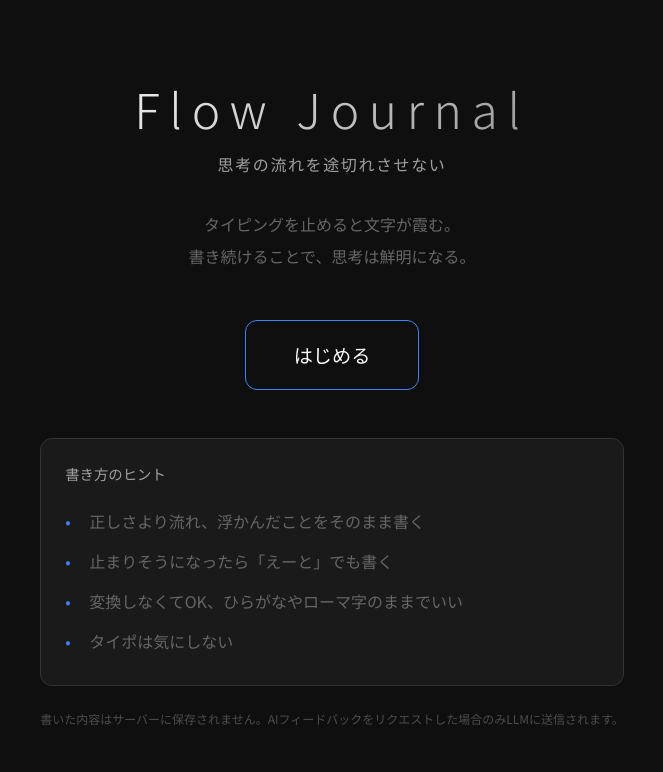
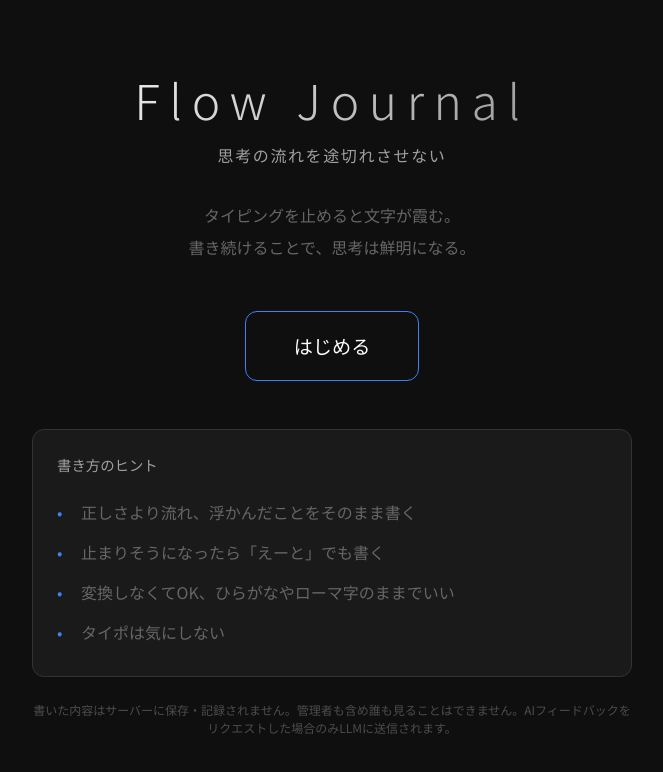
Before and after one commit to makura645/flow-journal, a Next.js app: page / in a window 1280 px wide. Shown: the top 772 px of the page, without its empty margins (308-971 px from the left). Built offline with nearby package versions, Linux system fonts and the light colour scheme.

Commit message:
プライバシー説明を強化: 管理者も見れないことを明記
Co-Authored-By: Claude Opus 4.5 <noreply@anthropic.com>

```diff
--- a/src/components/StartScreen.tsx
+++ b/src/components/StartScreen.tsx
@@ -32,7 +32,7 @@ export function StartScreen({ onStart }: StartScreenProps) {
         </div>
 
         <p className="privacy-note">
-          書いた内容はサーバーに保存されません。AIフィードバックをリクエストした場合のみLLMに送信されます。
+          書いた内容はサーバーに保存・記録されません。管理者も含め誰も見ることはできません。AIフィードバックをリクエストした場合のみLLMに送信されます。
         </p>
       </div>
     </div>
```
Also changed, not shown: 1 other file (tests, documents, lock files or other folders).
